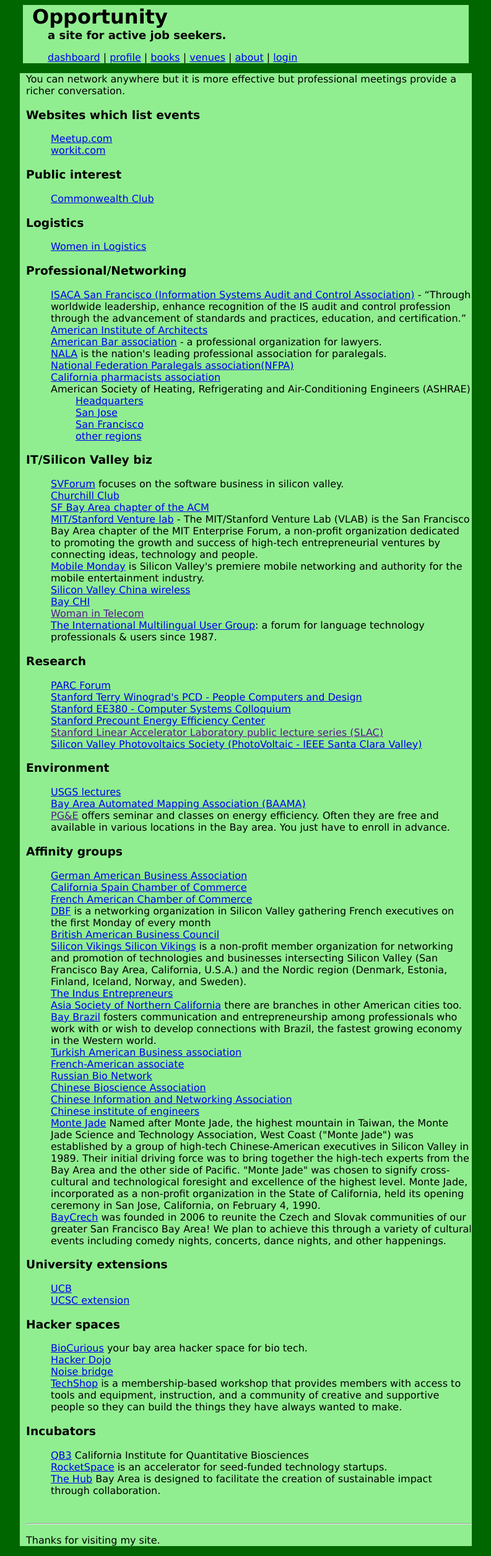
After one commit to oshko/opportunity, a Django app: page /venues/ in a window 1280 px wide. The commit adds this page. Shown: the whole page at 62% size, without its empty margins (243-1036 px from the left). Run offline with Django 3.2, Linux system fonts and the light colour scheme; some libraries are stand-ins or nearby versions.

Commit message:
add static list of venues

```diff
--- a/opportunity/templates/base.html
+++ b/opportunity/templates/base.html
@@ -33,6 +33,7 @@
                         <li><a href="/profile/">{% trans "profile" %}</a></li> |
                     {% endif %}
 						<li><a href="/books/">{% trans "books" %}</a></li> |
+						<li><a href="/venues/">{% trans "venues" %}</a></li> |
 						<li><a href="/about/">{% trans "about" %}</a></li> |
 					{% if user.is_authenticated %}
 						<li>{{ user.username }} (<a href="/logout/">{% trans "logout" %}</a>)</li>
--- /dev/null
+++ b/opportunity/templates/venues.html
@@ -0,0 +1,119 @@
+{% extends "base.html" %}
+{% block content %}
+
+You can network anywhere but it is more effective but professional
+meetings provide a richer conversation.
+
+<h3> Websites which list events </h3>
+<ul>
+  <li> <a href="http://www.meetup.com/">Meetup.com</a> </li>
+  <li> <a href='http://workit.com/events/cityevents.cfm'>workit.com</a> </li>
+</ul>
+
+<h3> Public interest </h3>
+
+<ul>
+<li><a href="http://www.commonwealthclub.org/">Commonwealth Club</a> </li>
+</ul>
+
+<h3>Logistics</h3>
+<ul>
+  <li> <a href="http://www.womeninlogistics.org/">Women in Logistics</a> </li>
+</ul>
+
+
+<h3> Professional/Networking </h3>
+<ul>
+<li> <a href="http://sfisaca.org/"> ISACA San Francisco  (Information Systems Audit and Control Association)</a> - “Through worldwide leadership, enhance recognition of the IS audit and control profession through the advancement of standards and practices, education, and certification.” </li>
+
+<li> <a href="http://www.aia.org/">American Institute of Architects</a> </li>
+
+<li> <a href="http://www.americanbar.org/aba.html">American Bar association</a> - a professional organization for lawyers.</li>
+
+<li> <a href="http://nala.org">NALA</a> is the nation's leading professional association for paralegals. </li>
+<li> <a href="http://www.paralegals.org/"> National Federation Paralegals association(NFPA) </a> </li>
+<li> <a href="http://www.cpha.com/">California pharmacists association</a> </li>
+<li> American Society of Heating, Refrigerating and Air-Conditioning Engineers (ASHRAE)
+    <ul>
+      <li> <a href="https://www.ashrae.org/">Headquarters</a> </li>
+      <li> <a href="http://www.sanjoseashrae.org/">San Jose</a> </li>
+      <li> <a href="http://www.ggashrae.org/">San Francisco</a></li>
+      <li> <a href="https://www.ashrae.org/society-groups/regions">other regions</a></li>
+    </ul>
+</li>
+</ul>
+<h3> IT/Silicon Valley biz </h3>
+<ul>
+  <li> <a href="https://svforum.org/">SVForum</a> focuses on the software business in silicon valley.</li>
+  <li> <a href="http://www.churchillclub.org/">Churchill Club</a> </li>
+  <li> <a href="http://www.sfbayacm.org/">SF Bay Area chapter of the ACM</a> </li>
+  <li> <a href="http://www.vlab.org/">MIT/Stanford Venture lab</a> - The MIT/Stanford Venture Lab (VLAB) is the San Francisco Bay Area chapter of the MIT Enterprise Forum, a non-profit organization dedicated to promoting the growth and success of high-tech entrepreneurial ventures by connecting ideas, technology and people. </li>
+  <li> <a href="http://www.meetup.com/Mobile-Monday-Silicon-Valley">Mobile Monday</a> is Silicon Valley's premiere mobile networking and authority for the mobile entertainment industry.</li>
+  <li> <a href="http://www.svcwireless.org/svcw/">Silicon Valley China wireless</a> </li>
+  <li> <a href="http://www.baychi.org/">Bay CHI</a></li>
+  <li> <a href="">Woman in Telecom</a> </li>
+  <li> <a href="http://twitter.com/#!/i18n_mug">The International Multilingual User Group</a>: a forum for language technology professionals & users since 1987. </li>
+</ul>
+
+<h3>Research</h3>
+<ul>
+  <li><a href="http://www.parc.com/events/">PARC Forum</a></li>
+  <li><a href="http://hci.stanford.edu/courses/cs547/">Stanford Terry Winograd's PCD - People Computers and Design</a></li>
+  <li><a href="http://www.stanford.edu/class/ee380/">Stanford EE380 - Computer Systems Colloquium</a></li>
+  <li><a href="http://peec.stanford.edu/index.php">Stanford Precount Energy Efficiency Center</a></li>
+  <li><a href="">Stanford Linear Accelerator Laboratory public lecture series (SLAC)</a></li>
+  <li><a href="http://www.ewh.ieee.org/r6/scv/pv/">Silicon Valley Photovoltaics Society (PhotoVoltaic - IEEE Santa Clara Valley)</a></li>
+</ul>
+
+<h3>Environment</h3>
+<ul>
+  <li> <a href="http://online.wr.usgs.gov/calendar/">USGS lectures</a> </li>
+  <li> <a href="http://www.baama.org/">Bay Area Automated Mapping Association (BAAMA)</a> </li>
+  <li> <a href="">PG&E</a> offers seminar and classes on energy efficiency. Often they are free and available in various locations in the Bay area. You just have to enroll in advance. </li>
+</ul>
+
+<h3>Affinity groups</h3>
+<ul>
+  <li><a href="http://www.gaba-network.org/">German American Business Association</a></li>
+  <li><a href="http://www.californiaspainchamber.org/">California Spain Chamber of Commerce</a></li>
+  <li><a href="http://www.faccsf.com/">French American Chamber of Commerce</a></li>
+  <li><a href="http://www.lesitedbf.com/">DBF</a> is a networking organization in Silicon Valley gathering French executives on the first Monday of every month</li>
+  <li><a href="http://www.babcsf.org/">British American Business Council</a></li>
+  <li><a href="http://siliconvikings.com/">Silicon Vikings Silicon Vikings</a> is a non-profit member organization for networking and promotion of technologies and businesses intersecting Silicon Valley (San Francisco Bay Area, California, U.S.A.) and the Nordic region (Denmark, Estonia, Finland, Iceland, Norway, and Sweden). </li>
+  <li><a href="http://www.tie.org/">The Indus Entrepreneurs</a> </li>
+  <li><a href="http://asiasociety.org/northern-california">Asia Society of Northern California</a> there are branches in other American cities too. </li>
+  <li><a href="http://www.baybrazil.org/">Bay Brazil</a> fosters communication and entrepreneurship among professionals who work with or wish to develop connections with Brazil, the fastest growing economy in the Western world.</li>
+  <li><a href="http://www.tabc-us.org/">Turkish American Business association</li>
+  <li><a href="http://www.frenchbiobay.com/">French-American associate</li>
+  <li><a href="http://www.russianbionetwork.org/">Russian Bio Network</li>
+  <li><a href="http://www.cbasf.org/">Chinese Bioscience Association</li>
+  <li><a href="http://www.cina.org/">Chinese Information and Networking Association </li>
+  <li><a href="http://www.cie-sf.org/">Chinese institute of engineers </li>
+  <li><a href="http://www.montejade.org">Monte Jade</a> Named after Monte Jade, the highest mountain in Taiwan, the Monte Jade Science and Technology Association, West Coast ("Monte Jade") was established by a group of high-tech Chinese-American executives in Silicon Valley in 1989. Their initial driving force was to bring together the high-tech experts from the Bay Area and the other side of Pacific. "Monte Jade" was chosen to signify cross-cultural and technological foresight and excellence of the highest level. Monte Jade, incorporated as a non-profit organization in the State of California, held its opening ceremony in San Jose, California, on February 4, 1990.</li>
+  <li><a href="http://www.bayczech.com/">BayCrech</a> was founded in 2006 to reunite the Czech and Slovak communities of our greater San Francisco Bay Area! We plan to achieve this through a variety of cultural events including comedy nights, concerts, dance nights, and other happenings.</li>
+</ul>
+
+<h3>University extensions</h3>
+<ul>
+  <li> <a href="http://extension.berkeley.edu/">UCB </a> </li>
+  <li> <a href="http://www.ucsc-extension.edu/">UCSC extension</a> </li>
+</ul>
+
+<h3>Hacker spaces</h3>
+<ul>
+  <li><a href="http://biocurious.org/">BioCurious</a> your bay area hacker space for bio tech.</li>
+  <li><a href="http://www.hackerdojo.com/">Hacker Dojo</a></li>
+  <li><a href="https://www.noisebridge.net/wiki/Noisebridge">Noise bridge</a> </li>
+  <li><a href="http://www.techshop.ws/">TechShop</a> is a membership-based workshop that provides members with access to tools and equipment, instruction, and a community of creative and supportive people so they can build the things they have always wanted to make.</li>
+</ul>
+
+<h3>Incubators</h3>
+<ul>
+  <li><a href="http://www.qb3.org/">QB3</a> California Institute for Quantitative Biosciences</li>
+  <li><a href="http://rocket-space.com/">RocketSpace</a> is an accelerator for seed-funded technology startups.</li>
+  <li><a href="http://bayarea.impacthub.net/">The Hub</a> Bay Area is designed to facilitate the creation of sustainable impact through collaboration.</li>
+</ul>
+
+
+
+{% endblock %}
--- a/opportunity/tracker/views.py
+++ b/opportunity/tracker/views.py
@@ -86,6 +86,12 @@
     """ references to books which may help the job seeker """
     return render_to_response('about.html',
                               context_instance=RequestContext(request))
+
+def venues(request):
+    """ references to books which may help the job seeker """
+    return render_to_response('venues.html',
+                              context_instance=RequestContext(request))
+
 
 def books(request):
     """ references to books which may help the job seeker """
--- a/opportunity/urls.py
+++ b/opportunity/urls.py
@@ -70,6 +70,7 @@
     (r'^$','opportunity.tracker.views.toplevelView'),
     (r'^coordinator/$','opportunity.tracker.views.coordinatorView'),
     (r'^books/$','opportunity.tracker.views.books'),
+    (r'^venues/$','opportunity.tracker.views.venues'),
     (r'^about/$','opportunity.tracker.views.about'),
 
     (r'^pitch/(?P<op>add)$', 'opportunity.tracker.views.pitchView'),
```
